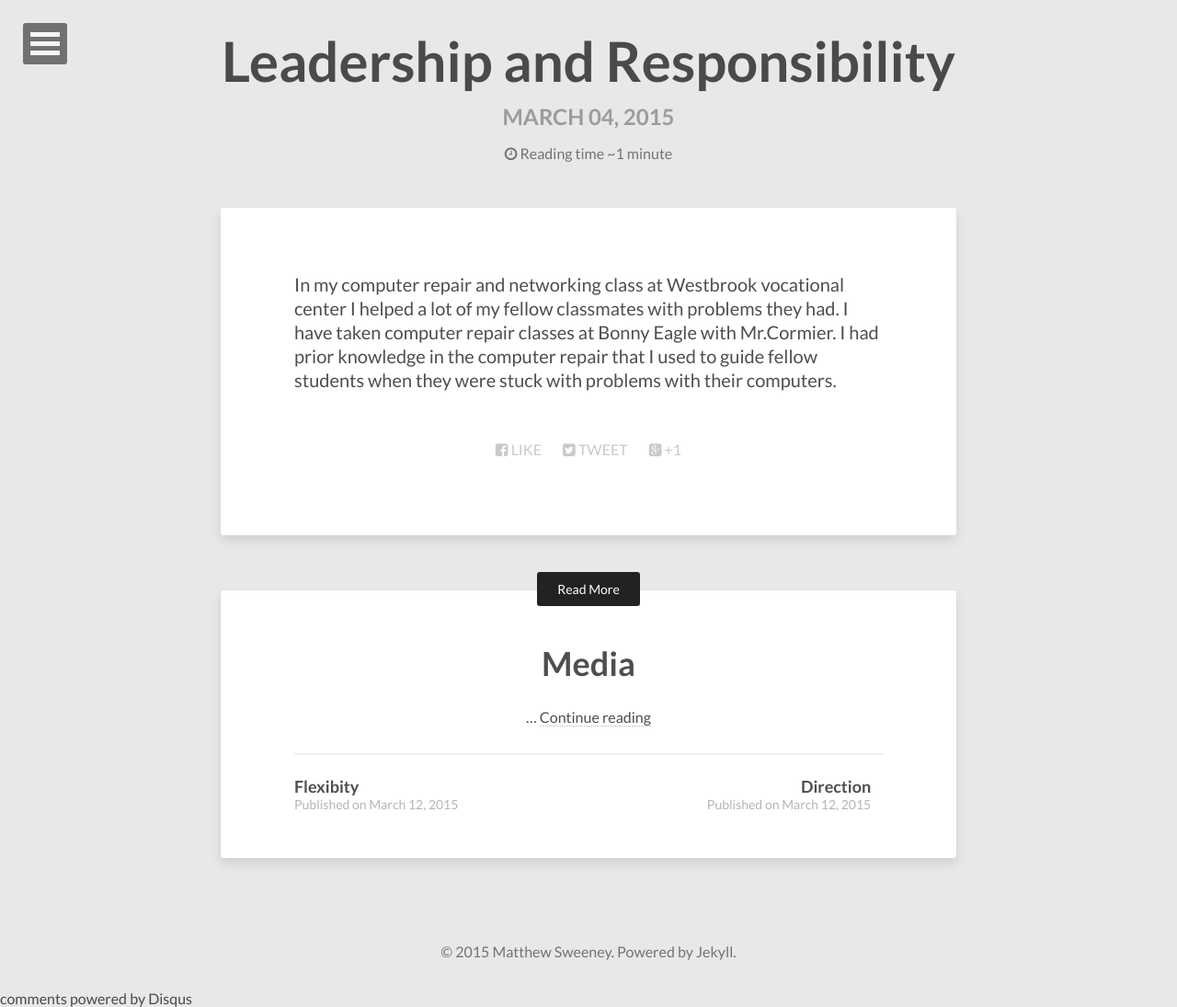
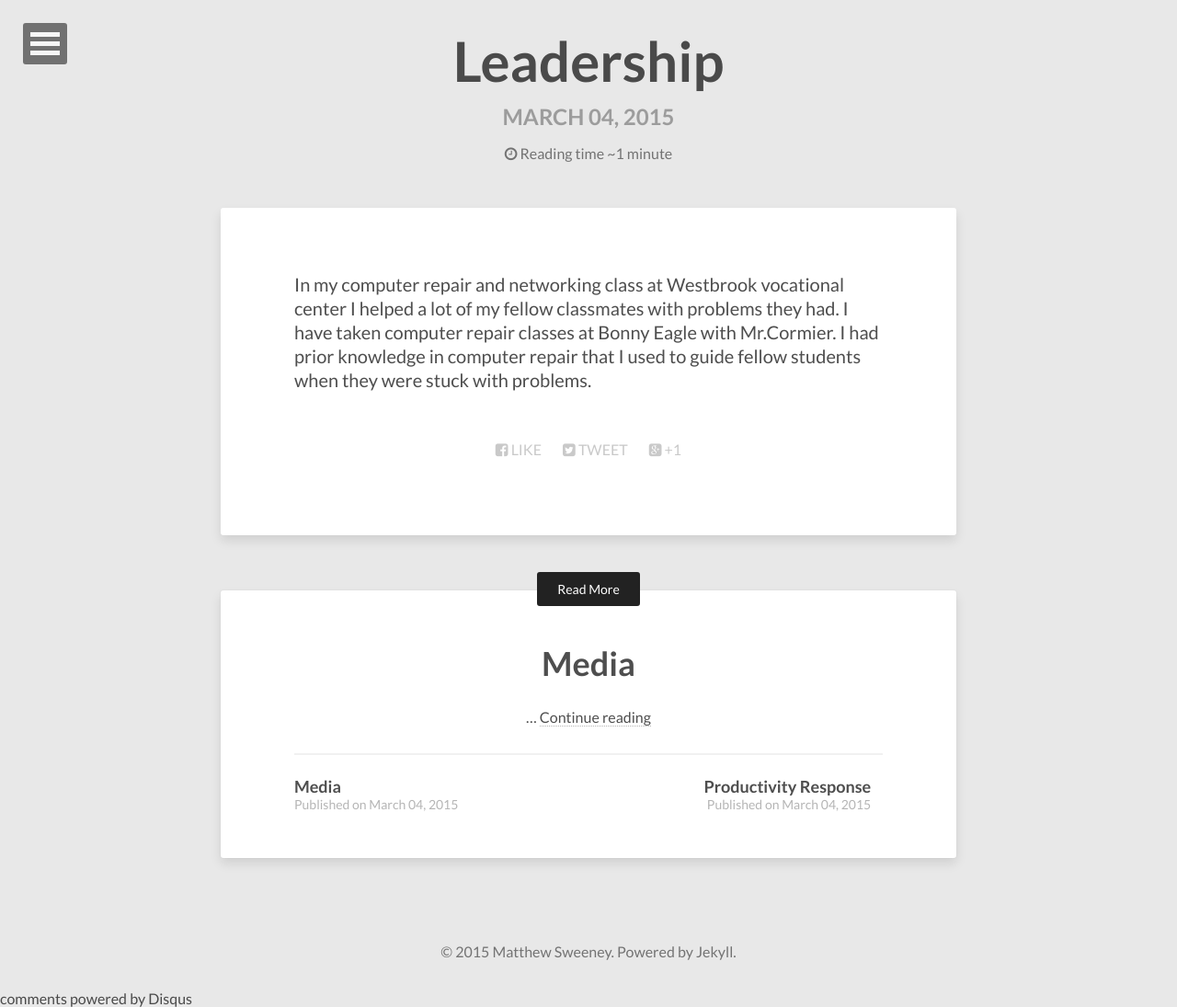
Before and after one commit to TheSween/TheSween.github.io, a Jekyll site: the page built from _posts/2015-03-12-leadership.markdown, in a window 1280 px wide. Shown: the whole page at 92% size. Built offline with Jekyll 4.4.1, drawn with Linux system fonts in a browser that asks for light colours; nearby versions of some CDN libraries; comment, search, counter and statistics services are not loaded.

Commit message:
PLP done

```diff
--- a/_posts/2015-03-12-leadership.markdown
+++ b/_posts/2015-03-12-leadership.markdown
@@ -1,8 +1,8 @@
 ---
 layout: post
-title:  "Leadership and Responsibility"
+title:  "Leadership"
 date:   2015-03-04 11:48:34
 categories: jekyll update
 ---
 
-In my computer repair and networking class at Westbrook vocational center I helped a lot of my fellow classmates with problems they had. I have taken computer repair classes at Bonny Eagle with Mr.Cormier. I had prior knowledge in the computer repair that I used to guide fellow students when they were stuck with problems with their computers.
+In my computer repair and networking class at Westbrook vocational center I helped a lot of my fellow classmates with problems they had. I have taken computer repair classes at Bonny Eagle with Mr.Cormier. I had prior knowledge in computer repair that I used to guide fellow students when they were stuck with problems.
--- a/_posts/2015-03-12-producivityandaccountability.markdown
+++ b/_posts/2015-03-12-producivityandaccountability.markdown
@@ -1,8 +1,8 @@
 ---
 layout: post
-title:  "Global Awarness"
+title:  "Productivity and Accountability"
 date:   2015-03-04 11:48:34
 categories: jekyll update
 ---
 
-My biggest goal I have achieved was my goal to lose weight. I started out at 260lb and dropped down to 220lb. This was a hard goal to achieve I had to set a bunch of small goals to record my progress. I had to research supplements and the best way to build muscles and lose fat. Losing weight was the hardest but most rewarding thing I have done.
+My biggest goal I have achieved was my goal to lose weight. I started out at 260lb and dropped down to 220lb. This was a hard goal to achieve. I had to set small goals to record my progress. I had to research supplements and the best way to build muscles and lose fat. Losing weight was the hardest but most rewarding thing I have done.
```
Also changed, not shown: _posts/2015-03-12-Direction.markdown (+8 -0 lines), _posts/2015-03-12-flexibity.markdown (+8 -0 lines), _posts/2015-04-14-medialiteracy.markdown (added, +8 -0 lines), _posts/2015-04-14-medialiteracy.md (added, +5 -0 lines).
